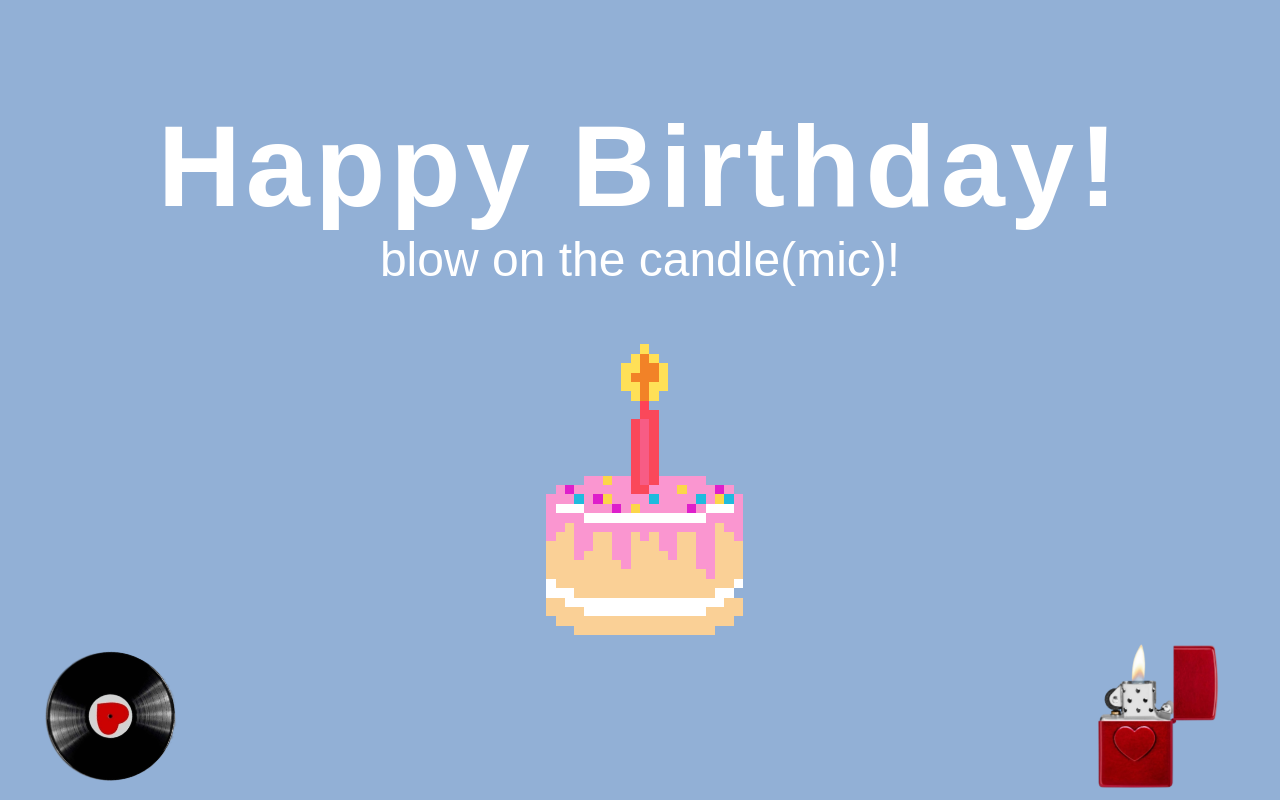
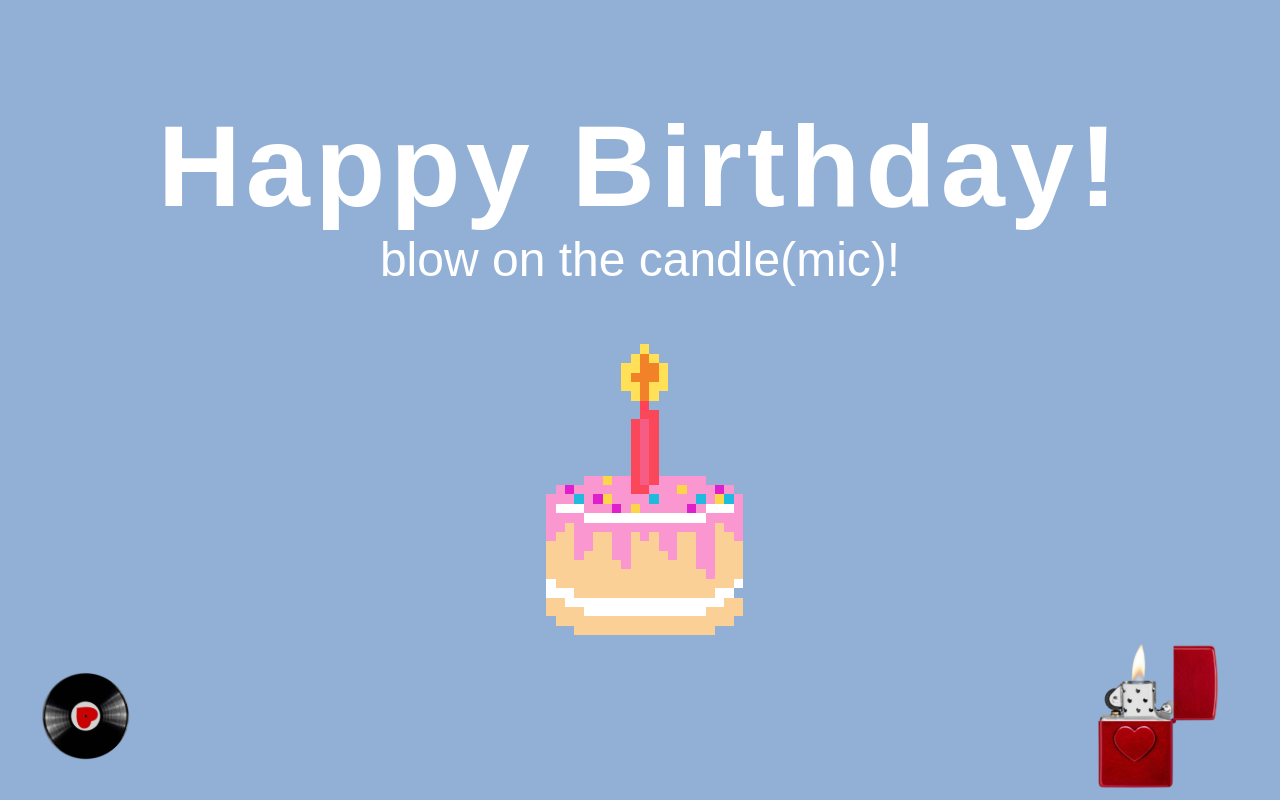
Before and after one commit to mahnoor-bilal/birthday-cake-react-app, a React (Create React App) app: page / in a window 1280 px wide. Built offline with nearby package versions, Linux system fonts and the light colour scheme; no server answers; a web font is replaced by a local one.

Commit message:
Music.css

```diff
--- a/src/components/Music.css
+++ b/src/components/Music.css
@@ -1,6 +1,6 @@
 .vinyl-img {
   width: 100%;
-  max-width: 150px;
+  max-width: 100px;
   animation: spin 4s linear infinite;
   display: block;
   margin: 0 auto;
@@ -13,7 +13,7 @@
 
 }
 
-@media (max-width: 300px) {
+@media (max-width: 200px) {
   .vinyl {
     justify-content: left;
     margin-left: 0;
```
